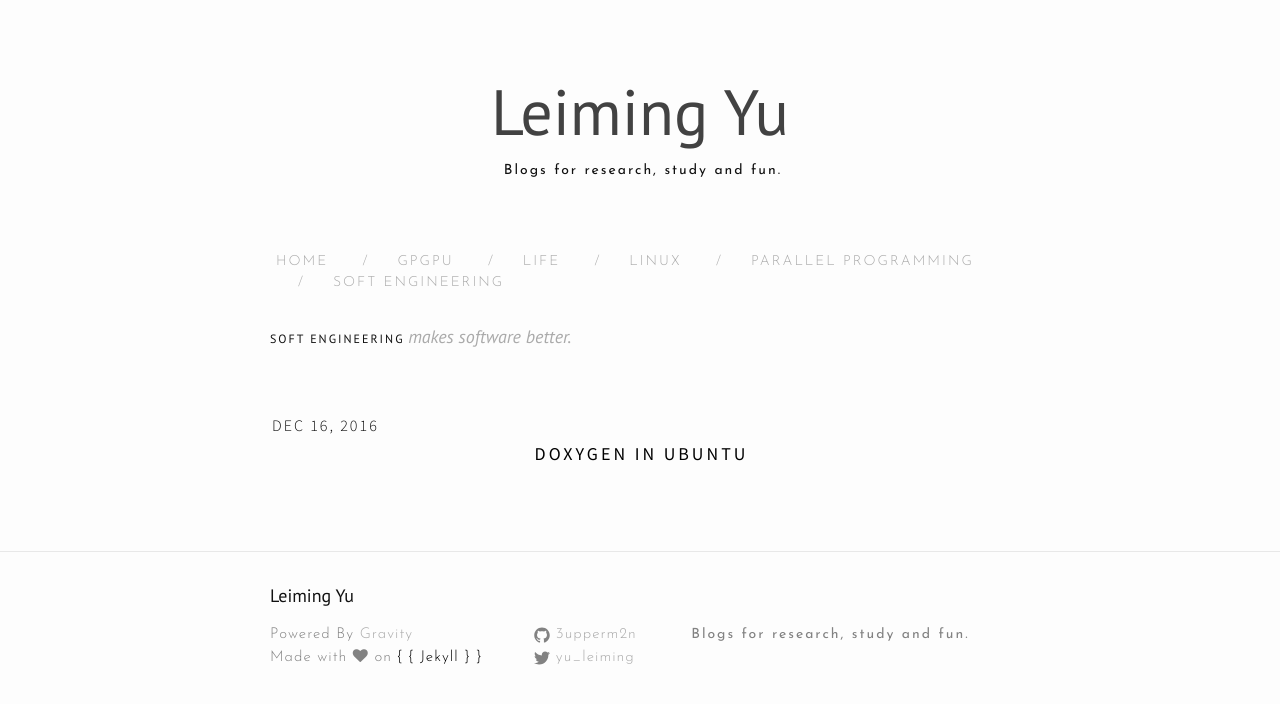
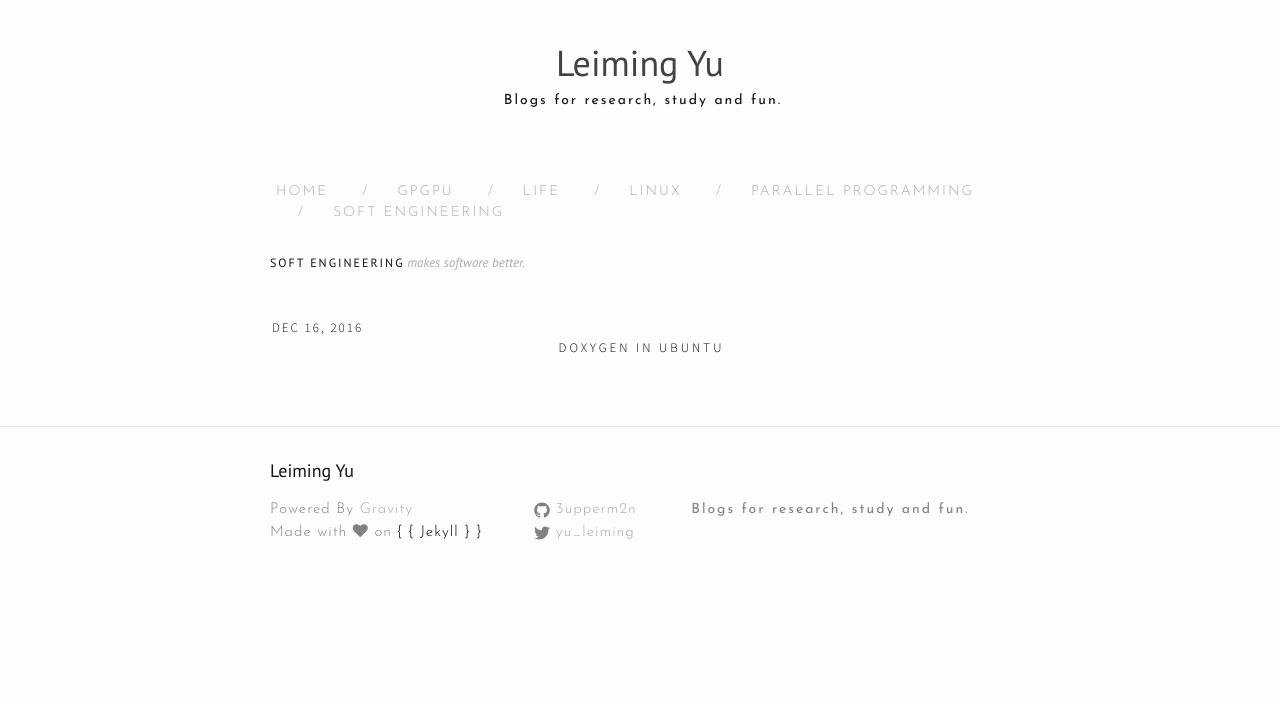
Before and after one commit to 3upperm2n/3upperm2n.github.io, a Jekyll site: the page built from softengineering.md, in a window 1280 px wide. Shown: the top 704 px of the page. Built offline with Jekyll 4.4.1, drawn with Linux system fonts in a browser that asks for light colours; nearby versions of some CDN libraries.

Commit message:
change font

```diff
--- a/css/style.scss
+++ b/css/style.scss
@@ -291,7 +291,7 @@ pre {
 
 .post {
   font-family: "Source Sans Pro";
-  font-size: 18px;
+  font-size: 13px;
   font-weight: 300;
   padding-top: 0;
 }
@@ -303,7 +303,7 @@ pre {
 }
 .authorKeyword {
   text-transform: uppercase;
-  font-size: 16px;
+  font-size: 13px;
   letter-spacing: 2px;
   text-indent: 2px;
   padding-top:0.5em;
@@ -314,7 +314,7 @@ pre {
   text-transform: uppercase;
 }
 .archive-intro {
-  font-size: 14px;
+  font-size: 13px;
   text-transform: uppercase;
   letter-spacing: 2px;
   text-indent: 2px;
@@ -346,7 +346,7 @@ pre {
   float: left;
   text-transform: uppercase;
   font-family: "Source Sans Pro";
-  font-size: 16px;
+  font-size: 13px;
   font-weight: 300;
   letter-spacing: 2px;
   text-indent: 2px;
@@ -355,7 +355,7 @@ pre {
   float: right;
 }
 .postTitle {
-  font-weight: 400;
+  font-weight: 300;
   text-align: center;
   text-transform: uppercase;
   letter-spacing: 3px;
@@ -372,11 +372,11 @@ pre {
   position: relative;
 }
 .site-title {
-  font-size: 64px;
+  font-size: 36px;
   font-weight: 100;
   font-family: 'PT Sans';
   text-transform: capitalize;
-  font-weight: 500;
+  font-weight: 300;
   margin-top: 1em;
   &,
   &:visited {
@@ -411,7 +411,7 @@ pre {
   font-size: 12px;
 }
 .page-tagline {
-  font-size: 18px;
+  font-size: 13px;
   font-family: "PT Sans";
   color: rgb(170, 170, 170);
   text-align: center;
@@ -543,7 +543,7 @@ pre {
   padding: 0;
 }
 .page-heading {
-  font-size: 20px;
+  font-size: 13px;
 }
 .post-list {
   margin-left: 0;
@@ -569,20 +569,20 @@ pre {
   margin-bottom: $spacing-unit;
 }
 .post-title {
-  font-size: 62px;
+  font-size: 36px;
 
   text-align: center;
   font-family: "PT Sans";
   font-weight: 900;
   @include media-query($on-laptop) {
-    font-size: 36px;
+    font-size: 13px;
   }
 }
 .post-content {
   margin-bottom: $spacing-unit;
   padding-bottom: 3em !important;
   p {
-    font-size: 1.5rem;
+    font-size: 1.0rem;
   }
   h2 {
     font-size: 32px;
```
